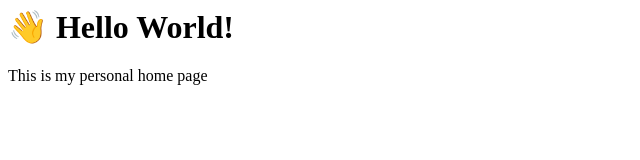
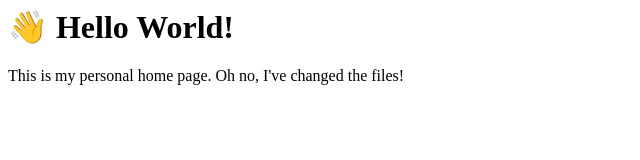
Before and after one commit to beaumoaj/tony-cyf-fundamental, a plain HTML site: page index.html in a window 1280 px wide. Shown: the whole page, without its empty margins (0-640 px from the left). Drawn offline with Linux system fonts and the light colour scheme.

Commit message:
Updated index.html to see if it gets deployed

```diff
--- a/index.html
+++ b/index.html
@@ -1,3 +1,3 @@
 <h1>👋 Hello World!</h1>
 
-<p>This is my personal home page</p>
+<p>This is my personal home page.  Oh no, I've changed the files!</p>
```
